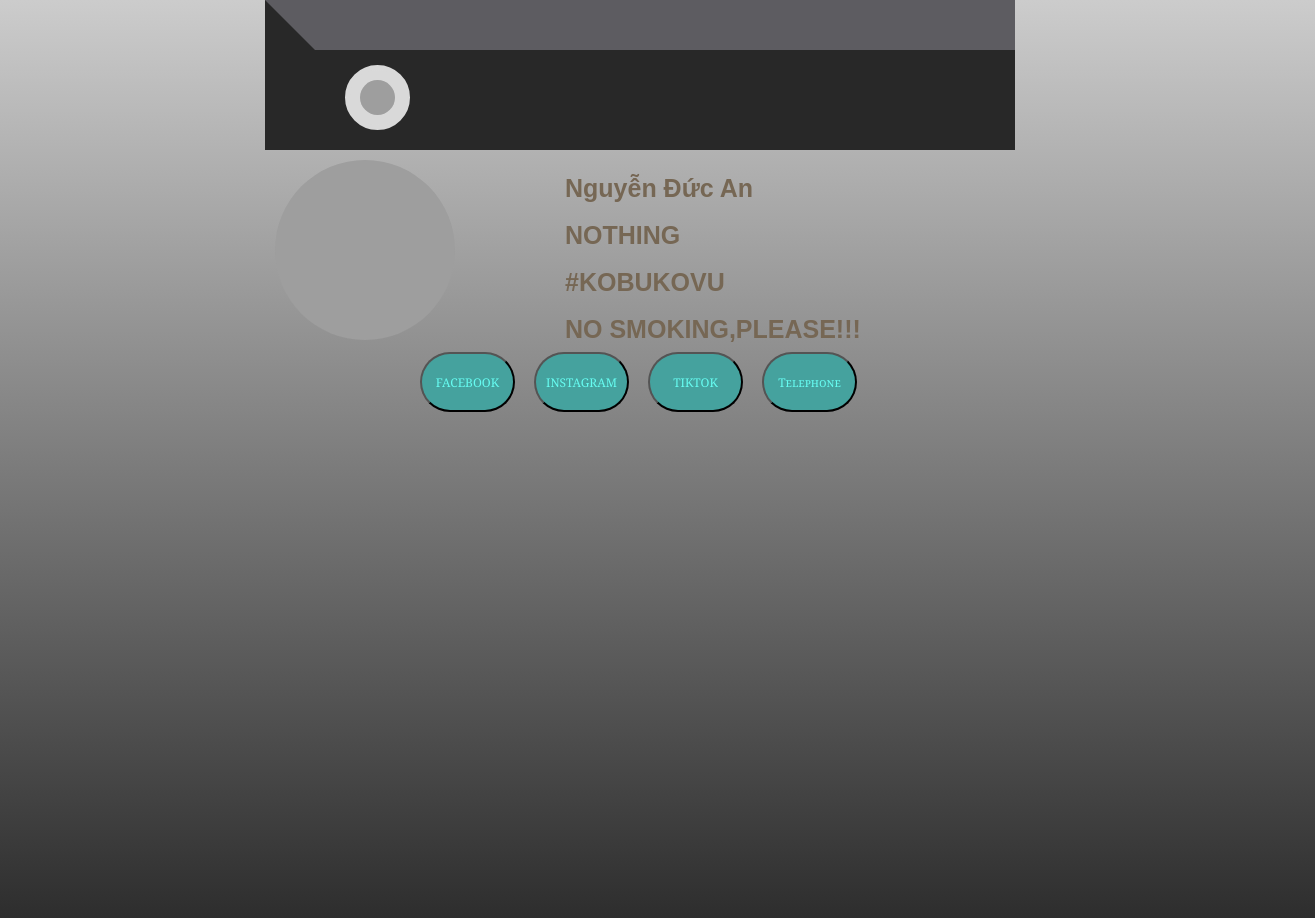
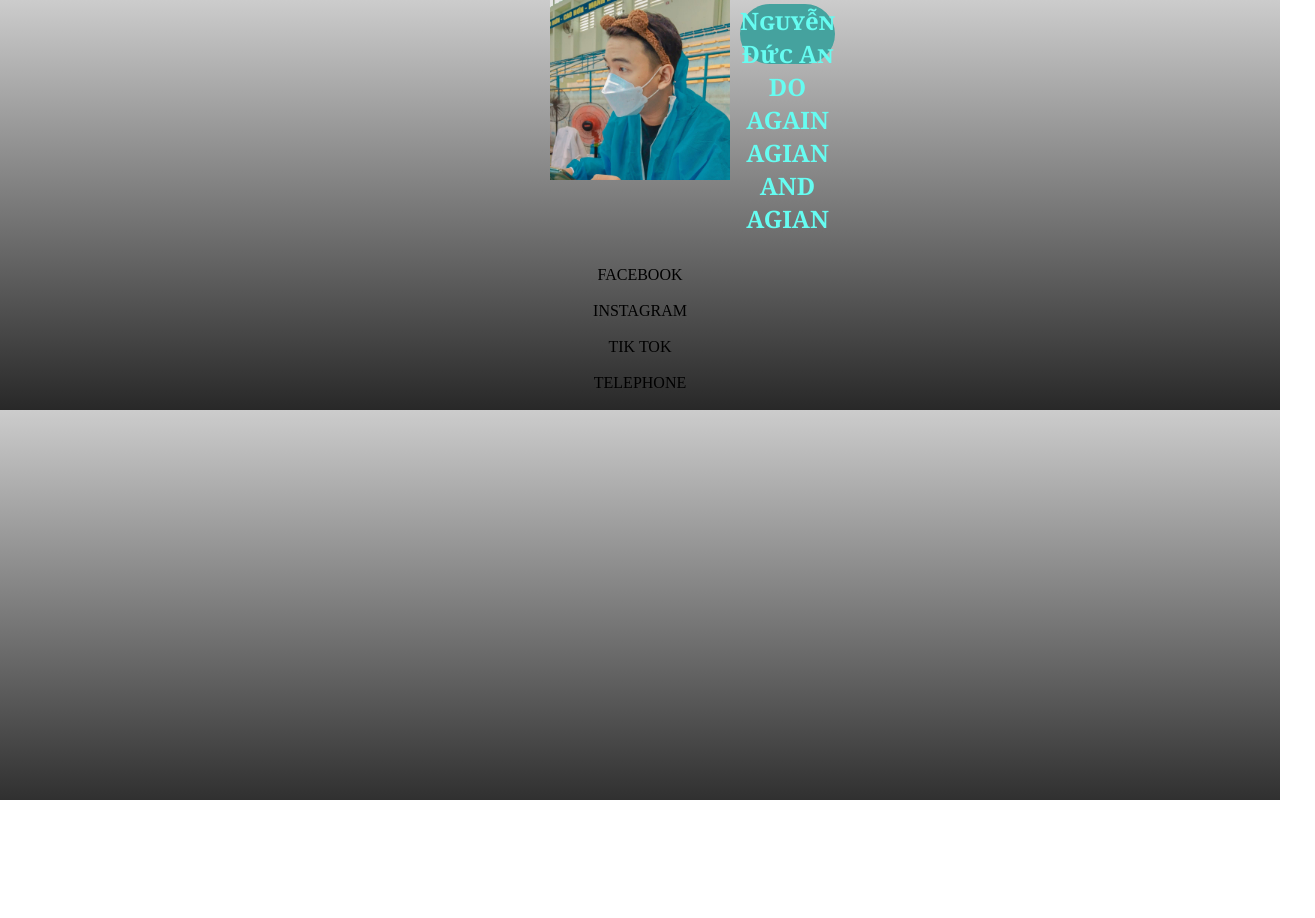
Before and after one commit to ndaan/LOVERS, a plain HTML site: page index.html in a window 1280 px wide. Shown: the whole page, 1315 px wide, since content can reach past the window. After the commit the page ends 800 px from the top, so only its background shows below. Drawn offline with Linux system fonts and the light colour scheme; grey boxes are pictures that could not be loaded.

Commit message:
Update index.html
Signed-off-by: ndaan <111952475+ndaan@users.noreply.github.com>

```diff
--- a/index.html
+++ b/index.html
@@ -1,45 +1,28 @@
 <!DOCTYPE html>
 <html lang="en">
 <head>
-  <meta charset="UTF-8">
-  <meta http-equiv="X-UA-Compatible" content="IE=edge">
-  <meta name="viewport" content="width=device-width, initial-scale=1.0">
-  <title>HELLO</title>
-  <link rel="stylesheet" href="new.css">
-  <link rel="stylesheet" href="https://cdnjs.cloudflare.com/ajax/libs/font-awesome/4.7.0/css/font-awesome.min.css">
+    <meta charset="UTF-8">
+    <meta http-equiv="X-UA-Compatible" content="IE=edge">
+    <meta name="viewport" content="width=device-width, initial-scale=1.0">
+    <link rel="stylesheet" href="new.css">
+        <title>NDA</title>
+        <link href='https://fonts.googleapis.com/css?family=Playfair Display' rel='stylesheet'>
 </head>
-<body >
-    <div class="contain">
-    <header class="box">
-        <a href="#"><img onclick=" location.href = 'https://ndaan.github.io/hello/'" class="avatar"
-            src="https://scontent.fsgn2-1.fna.fbcdn.net/v/t39.30808-6/299479471_1417089665456575_8213315097972938700_n.jpg?_nc_cat=107&ccb=1-7&_nc_sid=09cbfe&_nc_ohc=h9Ucy4LflE4AX-AkrqJ&_nc_ht=scontent.fsgn2-1.fna&oh=00_AT9iRGJbfGsmKDRLBGlkLLm4ciwhNvCUAiNcvFnYzXWuaA&oe=63184D28"
-            width="35" height="35" alt=""></a>
-            <!-- <div class="infor">
-                <button onclick="location.href ='https://www.facebook.com/an.nguyen.0943243308/'" class=" button "> FACEBOOK
-                </button>
-                <button onclick="location.href ='https://www.instagram.com/nguyenduc7404/'" class=" button "> INSTAGRAM </button>
-                <button onclick="location.href ='https://www.tiktok.com/@ndan.0811'" class=" button "> TIKTOK </button>
-                <button onclick="location.href='tel: 0943243308'" class="button"> Telephone</button>
-              </div> -->
-    </header>
-        <div class="trungtam"
-            <a><img class="screen" src="https://scontent.fsgn2-3.fna.fbcdn.net/v/t39.30808-6/272929119_1283970618768481_3690967119449307911_n.jpg?_nc_cat=108&ccb=1-7&_nc_sid=174925&_nc_ohc=F_gaXTtnfHkAX__7IPe&_nc_ht=scontent.fsgn2-3.fna&oh=00_AT-zpHPh8m09A7E9UliMbHO_IRpvFaRuYRx66J86CSLvpw&oe=63195831"width="180" height="180" alt=""></a>
+<body>
+   <center>
+    <a><img class="avr"src="272929119_1283970618768481_3690967119449307911_n.jpg" alt="!!!an đây!!!" width="180" height="180"></a>
+    <div class="infor">
+        <h1> Nguyễn Đức An</h1>
+        <h1> DO AGAIN</h1>
+        <h1> AGIAN AND AGIAN</h1>
+    </div>
+    <ul>
+        <li class="button"onclick=" location.href ='https://www.facebook.com/an.nguyen.0943243308/'">FACEBOOK</li><br>
+        <li class="button"onclick=" location.href ='https://www.instagram.com/nguyenduc7404/'">INSTAGRAM</li><br>
+        <li class="button"onclick=" location.href ='https://www.tiktok.com/@ndan.0811'">TIK TOK</li><br>
+        <li class="button"onclick=" location.href ='tel:0943243308'" >TELEPHONE</li><br>
+    </ul>
+</center>
 
-                <h1 class="thongtin">Nguyễn Đức An</h1></br>
-                <h1 class="thongtin">NOTHING</h1></br>
-                <h1 class="thongtin">#KOBUKOVU</h1></br>
-                <h1 class="thongtin">NO SMOKING,PLEASE!!!</h1></br>
-            <button class="infor"onclick="location.href ='https://www.facebook.com/an.nguyen.0943243308/'" class=" button "> FACEBOOK
-            </button>
-            <button class="infor" onclick="location.href ='https://www.instagram.com/nguyenduc7404/'" class=" button "> INSTAGRAM </button>
-            <button class="infor" onclick="location.href ='https://www.tiktok.com/@ndan.0811'" class=" button "> TIKTOK </button>
-            <button  class="infor"onclick="location.href='tel: 0943243308'" class="button"> Telephone</button>
-          </div>
-
-
-    <article>
-
-    </article>
-    </div>
 </body>
 </html>
```
